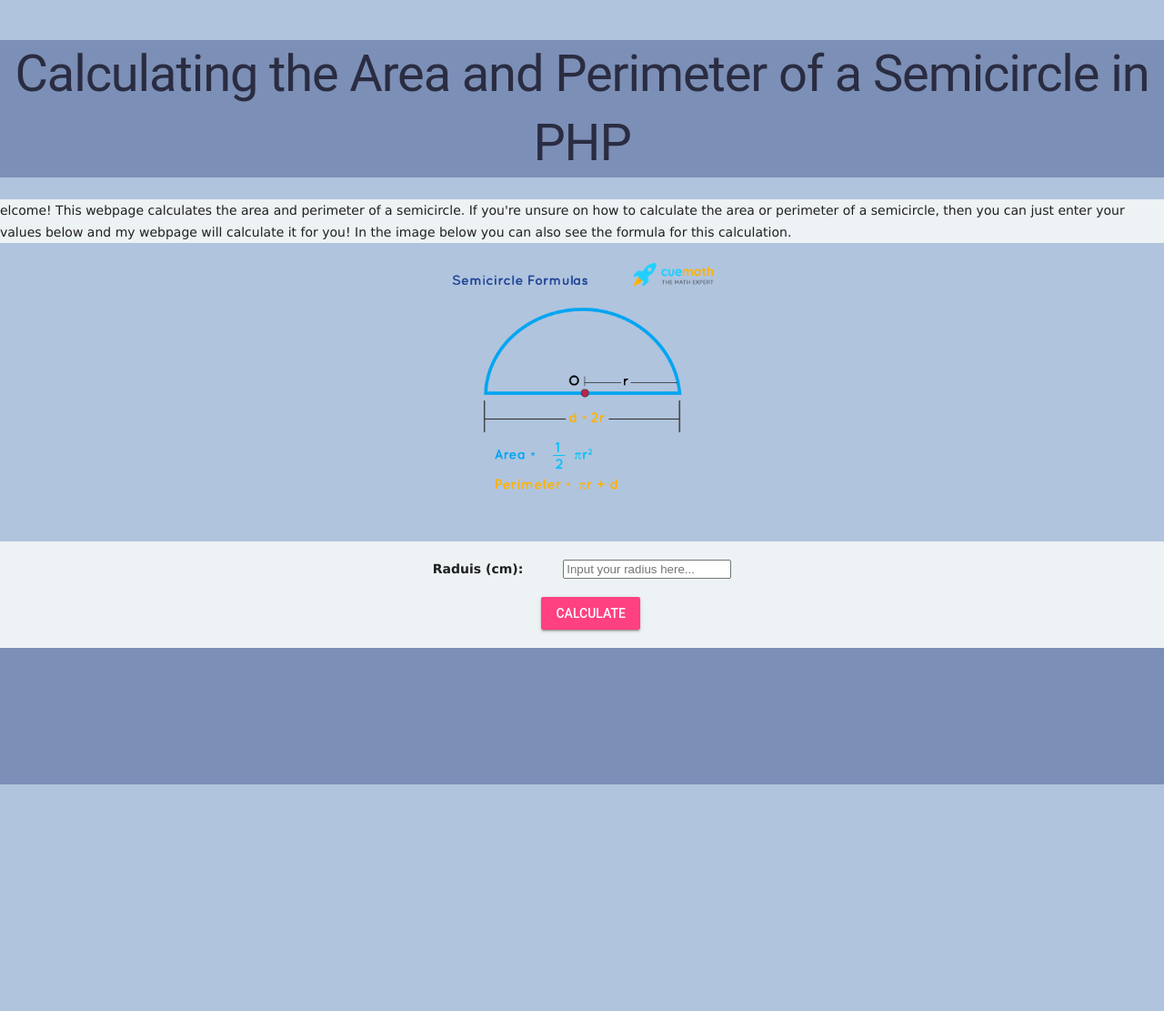
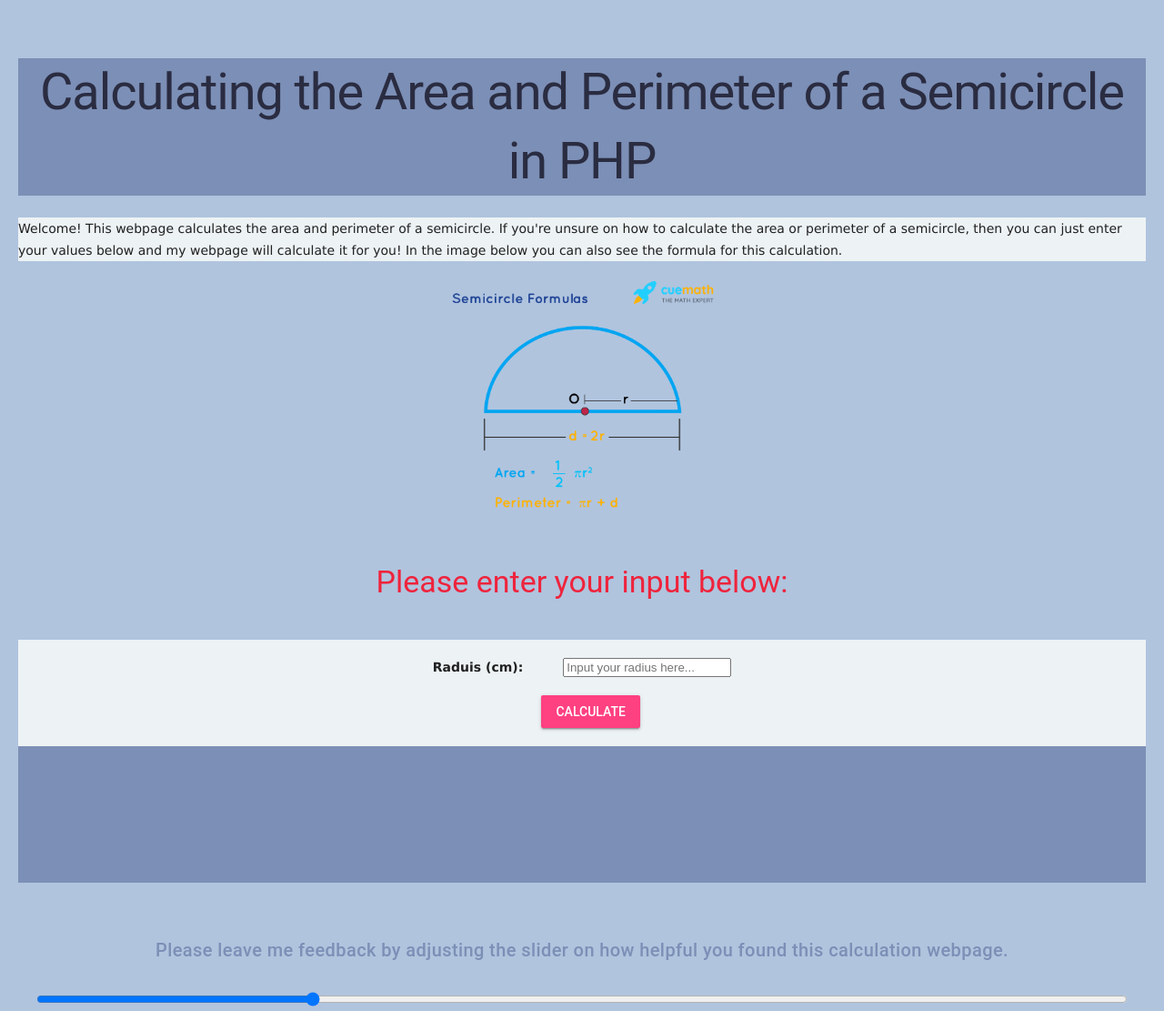
Before and after one commit to ICS20-Programming-LilyC/Assign-03-PHP-area-perimeter-semicircle, a PHP site: page / in a window 1280 px wide. Shown: the whole page at 91% size. Before the commit the page ends 862 px from the top, so only its background shows below. Run offline with PHP 8.4, Linux system fonts and the light colour scheme.

Commit message:
Calculations working

```diff
--- a/css/style.css
+++ b/css/style.css
@@ -21,6 +21,10 @@ h3 {
   color: #ef233c;
 }
 
+h5 {
+  color: #7c8fb6;
+}
+
 form {
   font-family: Verdana, Geneva, Tahoma, sans-serif;
   font-weight: 900;
--- a/index.php
+++ b/index.php
@@ -10,10 +10,13 @@
     <meta name="viewport" content="width=device-width, initial-scale=1.0">
 
     <!--Favicon-->
-    <link rel="apple-touch-icon" sizes="180x180" href="./fav_index1/apple-touch-icon.png">
-    <link rel="icon" type="image/png" sizes="32x32" href="./fav_index1/favicon-32x32.png">
-    <link rel="icon" type="image/png" sizes="16x16" href="./fav_index1/favicon-16x16.png">
-    <link rel="manifest" href="./fav_index1/site.webmanifest">
+    <link rel="apple-touch-icon" sizes="180x180" href="./fav_index2/apple-touch-icon.png">
+    <link rel="icon" type="image/png" sizes="32x32" href="./fav_index2/favicon-32x32.png">
+    <link rel="icon" type="image/png" sizes="16x16" href="./fav_index2/favicon-16x16.png">
+    <link rel="manifest" href="./fav_index2/site.webmanifest">
+
+    <!--Padding-->
+    <main style="padding-left: 20px; padding-right: 20px;">
 
     <!--Stylesheet-->
     <link rel="stylesheet" href="./css/style.css">
@@ -28,15 +31,16 @@
 
     <!--Text-->
      <h1>Calculating the Area and Perimeter of a Semicircle in PHP</h1>
-    <p>elcome! This webpage calculates the area and perimeter of a semicircle. If you're unsure on how to calculate the area or perimeter of a semicircle, then you can just enter your values below and my webpage will calculate it for you! In the image below you can also see the formula for this calculation.</h3>
+    <p>Welcome! This webpage calculates the area and perimeter of a semicircle. If you're unsure on how to calculate the area or perimeter of a semicircle, then you can just enter your values below and my webpage will calculate it for you! In the image below you can also see the formula for this calculation.</h3>
 
     <!--Image-->
     <center>
-      <img src="./images/semicircleAreaPreimeterFormula.png" width="300" length="300" alt="Formula for the area and perimeter of semicircle">
+      <img src="./images/formulaOfAreaAndPreimeterSemicircle.png" width="300" length="300" alt="Formula for the area and perimeter of semicircle">
     </center>
 
     <!--Form for user input-->
       <center>
+        <h3>Please enter your input below:</h3>
       <form action="./calculations.php" method="post" target="display-result">
         <label for="radius">Raduis (cm):</label>
         <input type="float" name="radius" placeholder="Input your radius here...">
@@ -52,5 +56,15 @@
 
     <!--Iframe to display results-->
     <iframe id="display-result" name="display-result"></iframe>
+
+    <!--Slider with Starting Value-->
+    <br>
+    <br>
+    <center>
+    <h5>Please leave me feedback by adjusting the slider on how helpful you found this calculation webpage.</h5>
+    </center>
+    <br>
+    <input class="mdl-slider mdl-js-slider" type="range"
+  min="0" max="100" value="25" tabindex="0">
   </body>
 </html>
```
Also changed, not shown: calculations.php (+7 -6 lines), fav_index2/android-chrome-192x192.png (renamed from fav_index1/android-chrome-192x192.png), fav_index2/android-chrome-512x512.png (renamed from fav_index1/android-chrome-512x512.png), fav_index2/apple-touch-icon.png (renamed from fav_index1/apple-touch-icon.png), fav_index2/favicon-16x16.png (renamed from fav_index1/favicon-16x16.png), fav_index2/favicon-32x32.png (renamed from fav_index1/favicon-32x32.png), fav_index2/favicon.ico (renamed from fav_index1/favicon.ico), fav_index2/site.webmanifest (renamed from fav_index1/site.webmanifest), images/formulaOfAreaAndPreimeterSemicircle.png (renamed from images/semicircleAreaPreimeterFormula.png).
